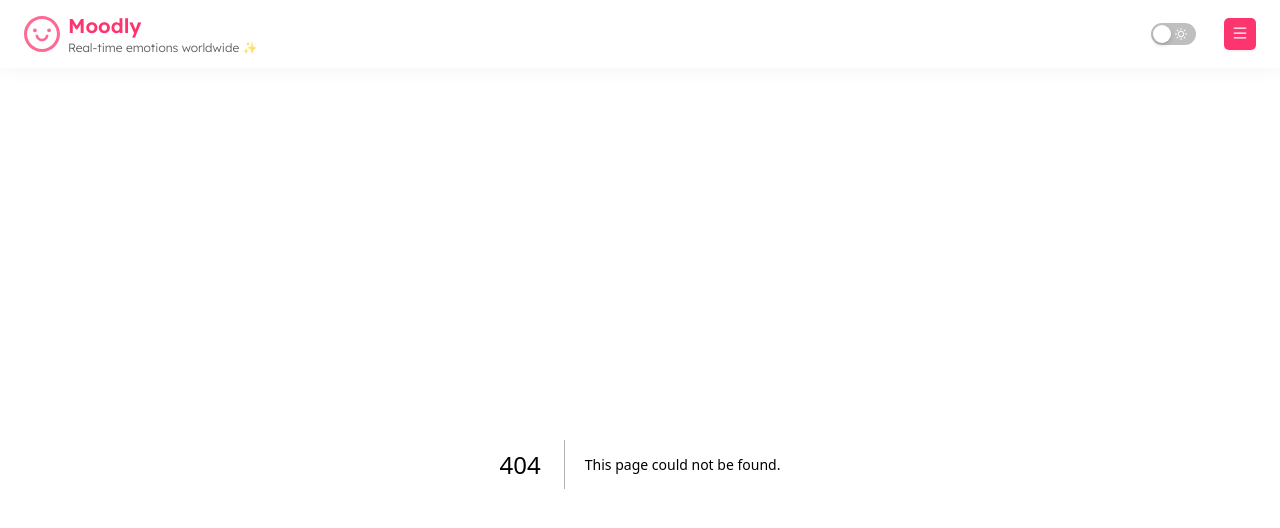
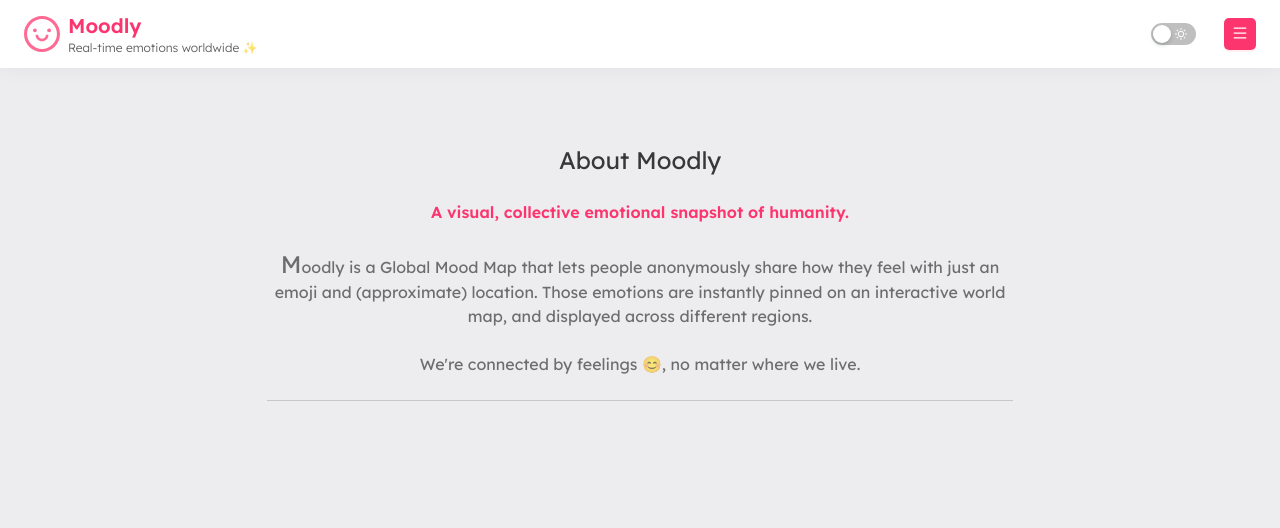
Before and after one commit to chukusuccess/moodmap, a Next.js app: page /about in a window 1280 px wide. Before the commit this address had no page. Shown: the top 528 px of the page. Built offline with nearby package versions, Linux system fonts and the light colour scheme; a web font is replaced by a local one.

Commit message:
fixed live feed bug for null coords, added about page

```diff
--- /dev/null
+++ b/app/about/page.jsx
@@ -0,0 +1,45 @@
+"use client";
+import React, { useState } from "react";
+import { Form, Input, Button, Typography, message, Divider } from "antd";
+import { motion, AnimatePresence } from "framer-motion";
+import { EyeInvisibleOutlined, EyeTwoTone } from "@ant-design/icons";
+import { useRouter } from "next/navigation";
+
+const AboutPage = () => {
+  const [loading, setLoading] = useState(false);
+
+  const [messageApi, contextHolder] = message.useMessage();
+  const router = useRouter();
+
+  return (
+    <div className="max-h-screen h-screen w-full noscroll bg-[#ededf0] dark:bg-[#19191c] dark:text-[#c3c3c6] text-[#232325e6] flex flex-col items-center justify-start p-8 text-center sm:p-20 text-sm sm:text-base">
+      {contextHolder}
+      <div className="w-full lg:w-2/3">
+        <h1 className="text-2xl">About Moodly</h1>
+        <br />
+        <h3 className="text-[#fd356e] font-semibold">
+          A visual, collective emotional snapshot of humanity.
+        </h3>
+        <br />
+        <p className="opacity-70 first-letter:opacity-100 first-letter:text-2xl ">
+          Moodly is a Global Mood Map that lets people anonymously share how
+          they feel with just an emoji and (approximate) location. Those
+          emotions are instantly pinned on an interactive world map, and
+          displayed across different regions. <br />
+          <br />
+          <span>
+            We&apos;re connected by feelings 😊, no matter where we live.
+          </span>
+        </p>
+        <br />
+        <hr className="opacity-20 bg-[#ededf0] dark:bg-[#19191c]" />
+        <br />
+        {/* <h2 className="text-[#fd356e] font-semibold">About the Developer</h2> */}
+        <br />
+        <p className="opacity-70">{/* About me */}</p>
+      </div>
+    </div>
+  );
+};
+
+export default AboutPage;
--- a/app/components/AppNav.jsx
+++ b/app/components/AppNav.jsx
@@ -21,7 +21,7 @@ const AppNavbar = () => {
   const navLinks = [
     { label: "Home", path: "/" },
     { label: "See Mood History", path: "/home/history" },
-    { label: "About", path: "/" },
+    { label: "About", path: "/about" },
   ];
 
   return (
@@ -64,7 +64,7 @@ const AppNavbar = () => {
         }}
         onClose={toggleDrawer}
         open={open}
-        title="MoodMap."
+        title="Moodly."
         extra={
           <Button
             type="primary"
--- a/app/components/RightSideBar.jsx
+++ b/app/components/RightSideBar.jsx
@@ -18,12 +18,21 @@ const getCategoryForEmoji = (emoji) =>
   ) || null;
 
 // helper: get country name from coord
+// helper: get country name from coord
 async function getCountryName(lat, lng) {
-  const res = await fetch(
-    `https://nominatim.openstreetmap.org/reverse?format=jsonv2&lat=${lat}&lon=${lng}`
-  );
-  const data = await res.json();
-  return data.address?.country || "Unknown";
+  if (lat == null || lng == null) {
+    return "Earth"; // fallback
+  }
+  try {
+    const res = await fetch(
+      `https://nominatim.openstreetmap.org/reverse?format=jsonv2&lat=${lat}&lon=${lng}`
+    );
+    const data = await res.json();
+    return data.address?.country || "Earth";
+  } catch (err) {
+    console.error("Reverse geocoding failed:", err);
+    return "Earth";
+  }
 }
 
 export const RightSideBar = ({ onPanTo }) => {
@@ -80,13 +89,19 @@ export const RightSideBar = ({ onPanTo }) => {
     MoodService.getMoodOfTheDay().then(setMoodOfDay);
     MoodService.getMoodDistribution().then(setDistribution);
     MoodService.getTodayMoods().then(async (res) => {
-      const withCountries = await Promise.all(
+      const withCountries = await Promise.allSettled(
         res.documents.slice(0, 10).map(async (m) => ({
           ...m,
           country: await getCountryName(m.lat, m.lng),
         }))
       );
-      setRecentMoods(withCountries);
+
+      // filter only fulfilled promises
+      setRecentMoods(
+        withCountries
+          .filter((r) => r.status === "fulfilled")
+          .map((r) => r.value)
+      );
     });
 
     // 2. Subscribe to realtime updates
@@ -109,8 +124,8 @@ export const RightSideBar = ({ onPanTo }) => {
           // background: getCategoryForEmoji(moodOfDay?.emoji)?.hex || "#19191c",
           background: theme === "dark" ? "#19191c" : "#ededf0",
           color: theme === "dark" ? "#ededf0" : "#232325e6",
-          borderLeft: `2px solid ${getCategoryForEmoji(moodOfDay?.emoji)?.hex}`,
-          borderRight: `2px solid ${
+          borderLeft: `4px solid ${getCategoryForEmoji(moodOfDay?.emoji)?.hex}`,
+          borderRight: `4px solid ${
             getCategoryForEmoji(moodOfDay?.emoji)?.hex
           }`,
           borderRadius: "0.75rem",
--- a/app/contexts/AuthProvider.jsx
+++ b/app/contexts/AuthProvider.jsx
@@ -70,8 +70,14 @@ const AuthProvider = ({ children }) => {
       <div className="w-screen h-screen max-h-screen pt-20 dark:bg-[#232325e6] bg-[#ededf0] dark:text-[#c3c3c6] text-[#232325e6]">
         <Result
           status="403"
-          title="Oops!"
-          subTitle="Sorry, you have to be logged in to view this page."
+          title={
+            <span className="dark:text-[#c3c3c6] text-[#232325e6]">Oops!</span>
+          }
+          subTitle={
+            <span className="dark:text-[#c3c3c6] text-[#232325e6]">
+              Sorry, you have to be logged in to view this page.
+            </span>
+          }
           extra={
             <Link replace href={"/auth"}>
               <span className="bg-white hover:bg-[#000] py-2 px-6 rounded-full">
--- a/package.json
+++ b/package.json
@@ -12,12 +12,10 @@
     "@ant-design/icons": "^5.3.7",
     "@ant-design/plots": "^2.3.1",
     "@ant-design/pro-layout": "^7.19.7",
-    "@google/genai": "^1.15.0",
     "antd": "^5.17.3",
     "appwrite": "^18.1.1",
     "dayjs": "^1.11.13",
     "framer-motion": "^11.0.15",
-    "html-to-image": "^1.11.13",
     "leaflet": "^1.9.4",
     "next": "15.3.5",
     "react": "^18.2.0",
```
Also changed, not shown: 1 other file (tests, documents, lock files or other folders).
